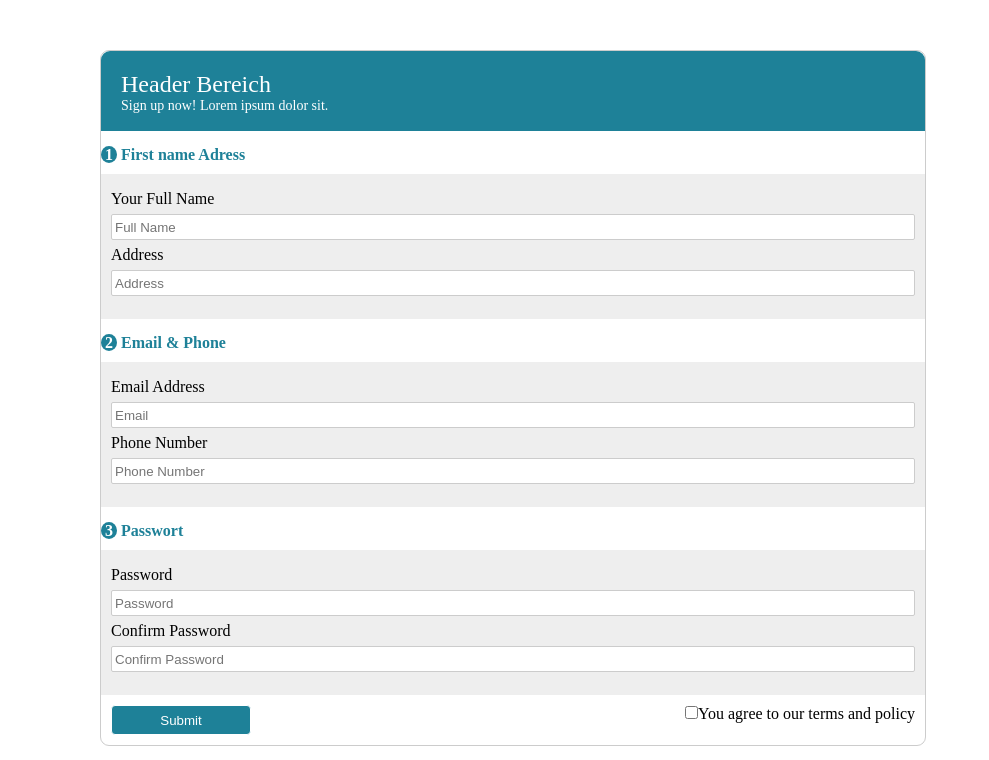
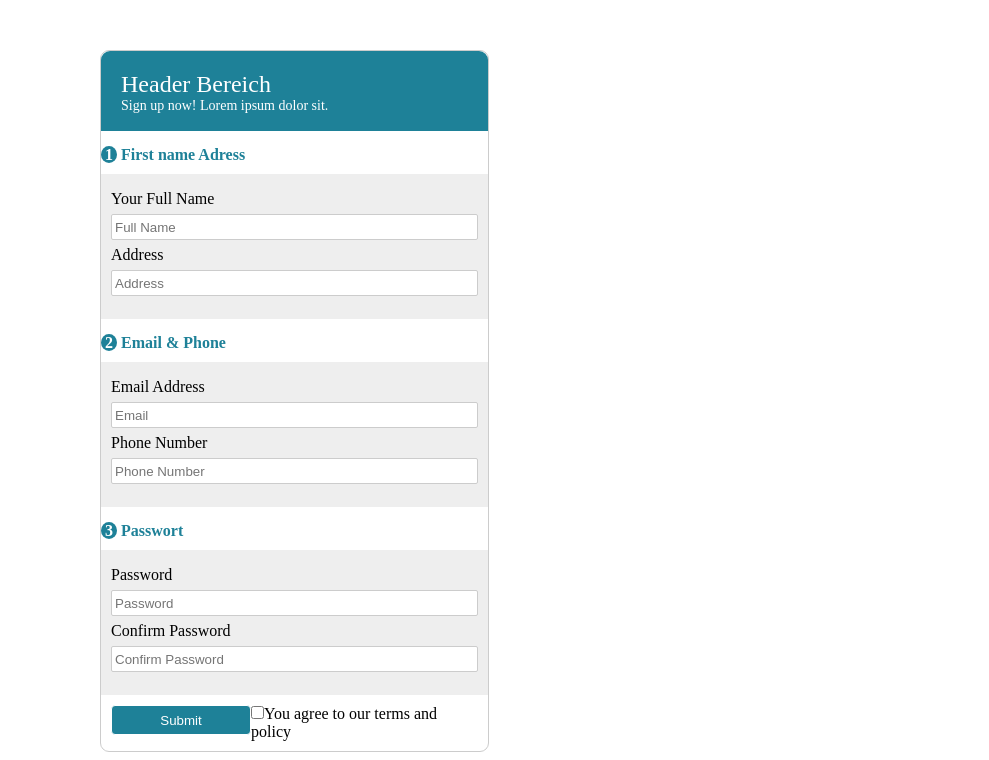
Before and after one commit to MedyThawedy/20220712Lev3_1_css-vertiefung_forms, a plain HTML site: page index.html in a window 1280 px wide. Shown: the part 40-800 px from the top of the page, without its empty margins (0-989 px from the left). Drawn offline with Linux system fonts and the light colour scheme.

Commit message:
Form width changed

```diff
--- a/assets/css/style.css
+++ b/assets/css/style.css
@@ -6,7 +6,7 @@
 
 form {
     border: 1px solid #ccc;
-    width: 70%;
+    width: 33%;
     border-radius: 9px;
 }
 
```
